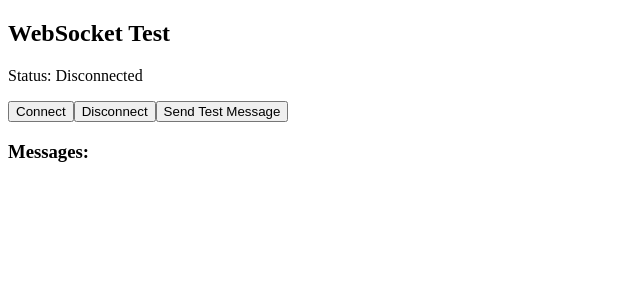
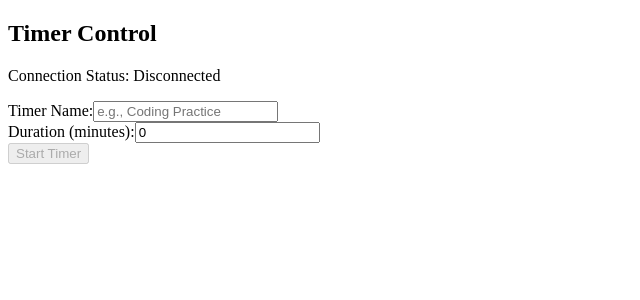
Before and after one commit to brandon-beach-23/timer-application-frontend, an Angular app: page / in a window 1280 px wide. Shown: the top 300 px of the page, without its empty margins (0-640 px from the left). Built offline with nearby package versions, Linux system fonts and the light colour scheme; no server answers.

Commit message:
Created basic HTML structure for the timer, and added a pipe for time format

```diff
--- a/src/app/components/websocket-test/timer-control.component.html
+++ b/src/app/components/websocket-test/timer-control.component.html
@@ -1,14 +1,29 @@
 <div>
-  <h2>WebSocket Test</h2>
+  <h2>Timer Control</h2>
+  <p>Connection Status: {{ status }}</p>
 
-  <p>Status: {{ status }}</p>
+  <form [formGroup]="timerForm" (ngSubmit)="startTimer()" *ngIf="currentState === 'INITIAL'">
+    <div>
+      <label for="timerName">Timer Name:</label>
+      <input type="text" id="timerName" formControlName="timerName" placeholder="e.g., Coding Practice">
+    </div>
 
-  <button (click)="onConnect()">Connect</button>
-  <button (click)="onDisconnect()">Disconnect</button>
-  <button (click)="onSendMessage('/app/test', 'Hello from Angular')">Send Test Message</button>
+    <div>
+      <label for="timerDuration">Duration (minutes):</label>
+      <input type="number" id="timerDuration" formControlName="timerDuration" placeholder="e.g., 60">
+    </div>
 
-  <h3>Messages:</h3>
-  <ul>
-    <li *ngFor="let msg of messages">{{ msg }}</li>
-  </ul>
+    <button type="submit" [disabled]="!isConnected || !timerForm.valid">Start Timer</button>
+  </form>
+
+  <div *ngIf="currentState !== 'INITIAL'">
+    <h3>{{ elapsedTime | formatTime }}</h3>
+    <p>State: {{ currentState }}</p>
+
+    <div>
+      <button (click)="pauseTimer()" [disabled]="currentState !== 'RUNNING'">Pause</button>
+      <button (click)="resumeTimer()" [disabled]="currentState !== 'PAUSED'">Resume</button>
+      <button (click)="stopTimer()" [disabled]="currentState === 'INITIAL' || currentState === 'STOPPED'">Stop</button>
+    </div>
+  </div>
 </div>
--- a/src/app/components/websocket-test/timer-control.component.ts
+++ b/src/app/components/websocket-test/timer-control.component.ts
@@ -1,29 +1,46 @@
 import { Component, inject, OnInit } from '@angular/core';
 import { WebsocketService } from '../../services/websocket.service';
 import { CommonModule } from '@angular/common';
+import { FormBuilder, FormGroup, ReactiveFormsModule, Validators } from '@angular/forms';
+import { FormatTimePipe } from '../../pipes/format-time.pipe';
 
 @Component({
   selector: 'app-timer-control',
   standalone: true,
-  imports: [CommonModule],
+  imports: [CommonModule, ReactiveFormsModule, FormatTimePipe],
   templateUrl: './timer-control.component.html',
   styleUrls: ['./timer-control.component.css']
 })
 export class TimerControlComponent implements OnInit {
 
-  public messages: string[] = [];
   public status: string = 'Disconnected'
   private websocketService: WebsocketService = inject(WebsocketService);
+  private fb = inject(FormBuilder);
+  public timerName: string = '';
+  public timerDuration: number = 0;
+  public elapsedTime: number = 0;
+  public currentState: string = 'INITIAL';
+  public isConnected: boolean = false;
+  timerForm!: FormGroup;
 
   constructor() { }
 
   ngOnInit() {
-    this.websocketService.message$.subscribe(msg => {
-      this.messages.push(msg);
+    this.onConnect();
+
+    this.websocketService.status$.subscribe(status => {
+      this.status = status;
+      this.isConnected = (status === 'Connected');
     });
 
-    this.websocketService.status$.subscribe(msg => {
-      this.status = msg;
+    this.websocketService.message$.subscribe((timerUpdate: any) => {
+      this.elapsedTime = timerUpdate.elapsedTime;
+      this.currentState = timerUpdate.timerState;
+    });
+
+    this.timerForm = this.fb.group({
+      timerName: ['', [Validators.required, Validators.maxLength(50)]],
+      timerDuration: [0, [Validators.required]]
     });
   }
 
@@ -35,8 +52,24 @@ export class TimerControlComponent implements OnInit {
     this.websocketService.disconnect();
   }
 
-  onSendMessage(destination: string, body: any): void {
-    this.websocketService.sendMessage(destination, body);
+
+
+  startTimer(): void {
+    // 1) Verify Name and Duration have been filled out
+    // 2) Send Message to backend including name and duration to start the timer
+    // 3) Lock the input fields and start timer button to prevent duplication.
+  }
+
+  pauseTimer(): void {
+    // 1) Send the request to backend to pause the timer.
+  }
+
+  resumeTimer(): void {
+    // 1) Send the request to the backend to resume the timer.
+  }
+
+  stopTimer(): void {
+    // 1) Send the request to the backend to stop the timer.
   }
 
 }
--- /dev/null
+++ b/src/app/pipes/format-time.pipe.ts
@@ -0,0 +1,19 @@
+import { Pipe, PipeTransform } from '@angular/core';
+
+@Pipe({
+  name: 'formatTime',
+  standalone: true
+})
+export class FormatTimePipe implements PipeTransform {
+  transform(seconds: number): string {
+    const hours = Math.floor(seconds / 3600);
+    const minutes = Math.floor((seconds % 3600) / 60);
+    const secs = seconds % 60;
+
+    return `${this.pad(hours)}:${this.pad(minutes)}:${this.pad(secs)}`;
+  }
+
+  private pad(num: number): string {
+    return num.toString().padStart(2, '0');
+  }
+}
```
Also changed, not shown: 1 other file (tests, documents, lock files or other folders).
